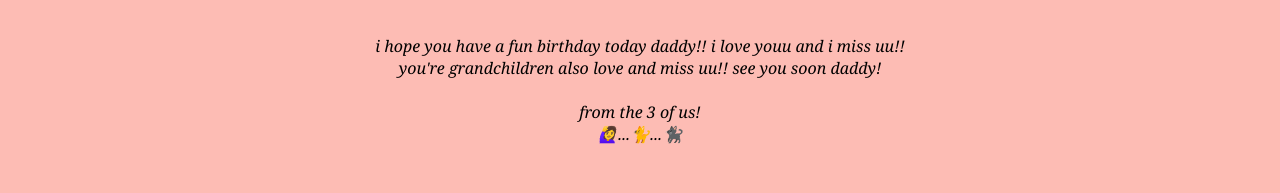
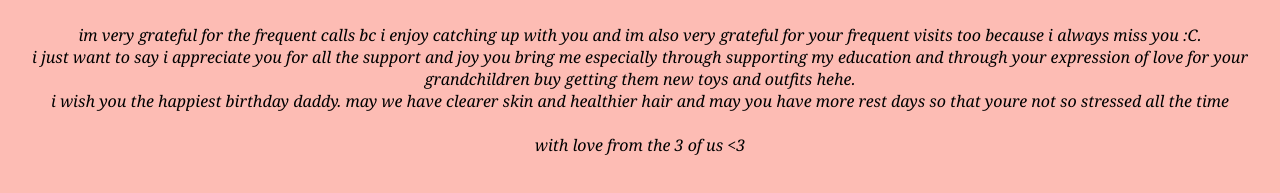
Before and after one commit to grannythesquare/surpriiise, a plain HTML site: page index.html in a window 1280 px wide. Shown: the part 567-760 px from the top of the page. Drawn offline with Linux system fonts and the light colour scheme.

Commit message:
Update index.html

```diff
--- a/index.html
+++ b/index.html
@@ -20,11 +20,11 @@
     <marquee scrollamount="10" behavior="alternate"><h1><i>Happy Birthday Daddy!</i></h1><br></marquee>
     <img src="father&me.jpeg" style="border-radius: 10px;"><br>
     <p><i>
-        i hope you have a fun birthday today daddy!! i love youu and i miss uu!!<br>
-        you're grandchildren also love and miss uu!! see you soon daddy!<br>
+        im very grateful for the frequent calls bc i enjoy catching up with you and im also very grateful for your frequent visits too because i always miss you :C.<br>
+        i just want to say i appreciate you for all the support and joy you bring me especially through supporting my education and through your expression of love for your grandchildren buy getting them new toys and outfits hehe. <br>
+        i wish you the happiest birthday daddy. may we have clearer skin and healthier hair and may you have more rest days so that youre not so stressed all the time<br>
         <br>
-        from the 3 of us!<br>
-        🙋‍♀️...🐈...🐈‍⬛<br>
+        with love from the 3 of us <3
     </i></p>
 </body>
 </html>
```
